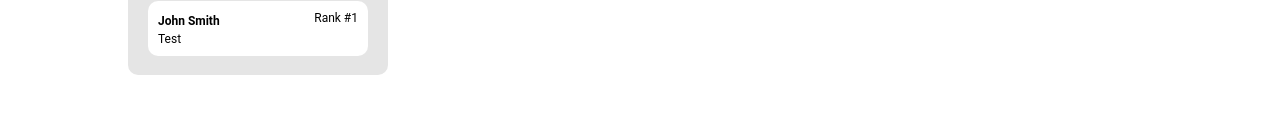
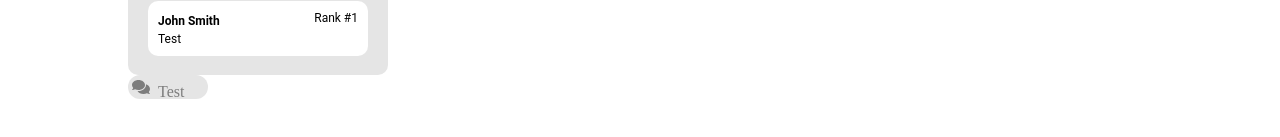
Before and after one commit to AJUnsworth/Assignment3AIP, a React (Create React App) app in the folder client/: page / in a window 1280 px wide. Shown: the part 369-506 px from the top of the page. Built offline with nearby package versions, Linux system fonts and the light colour scheme.

Commit message:
Resolve merge conflict

```diff
--- a/client/src/components/ContentFrame.js
+++ b/client/src/components/ContentFrame.js
@@ -1,6 +1,7 @@
 import React from 'react';
 import './ContentFrame.css';
 import { Leaderboard } from './Leaderboard';
+import { ReactionCounter } from './ReactionCounter';
 
 // Containment Function - taken from React.js.org documentation
 // https://reactjs.org/docs/composition-vs-inheritance.html
@@ -9,6 +10,7 @@ export function ContentFrame() {
     return (
         <div className="contentFrame">
             <Leaderboard/>
+            <ReactionCounter/>
         </div>
     );
 }
```
